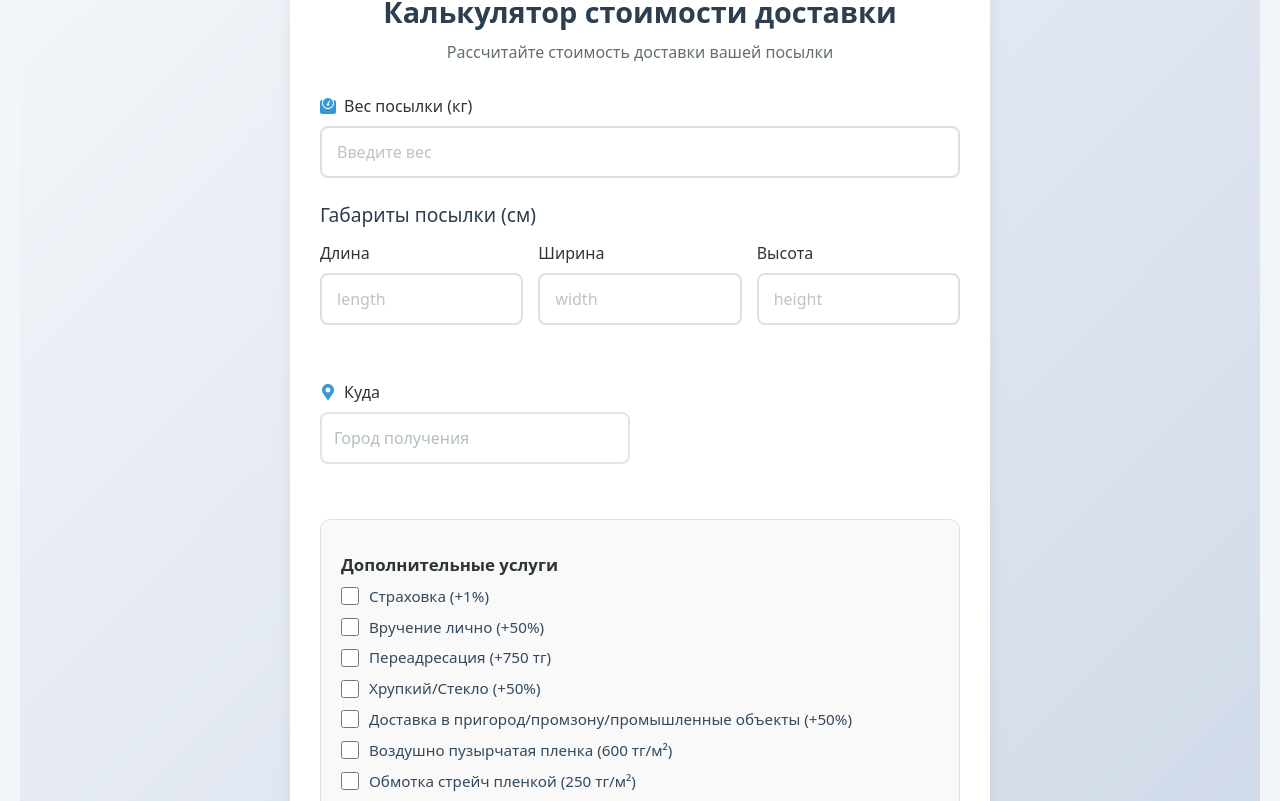
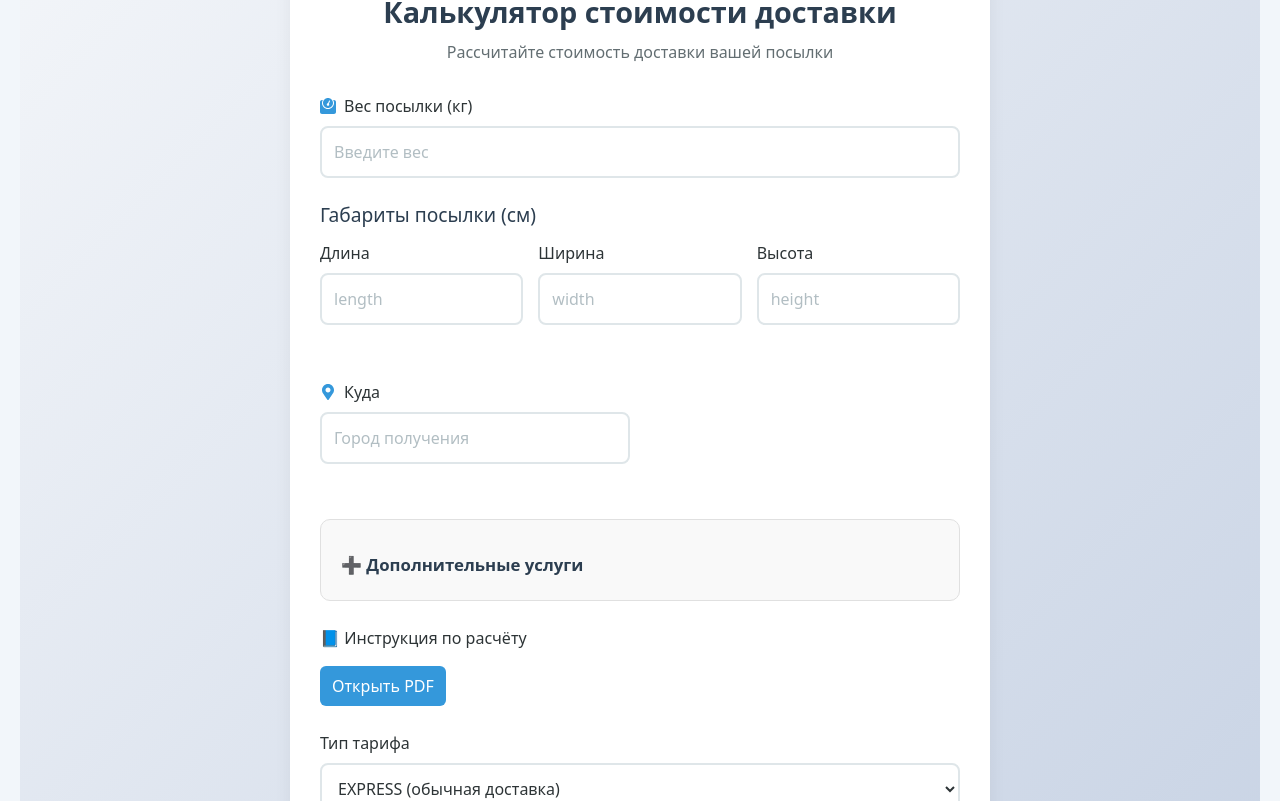
Before and after one commit to Iliyas128/logistics, a React (Vite) app in the folder PCU/: page / in a window 1280 px wide. Shown: the part 999-1800 px from the top of the page. Built offline with nearby package versions, Linux system fonts and the light colour scheme.

Commit message:
lastchange

```diff
--- a/PCU/src/pages/CalculatorPart/Calculator.jsx
+++ b/PCU/src/pages/CalculatorPart/Calculator.jsx
@@ -63,18 +63,34 @@ const Calculator = () => {
 	const [error, setError] = useState(null)
 	const [citySuggestions, setCitySuggestions] = useState([])
 	const [activeField, setActiveField] = useState(null)
+	const [showExtraServices, setShowExtraServices] = useState(false)
 
 	const handleInputChange = e => {
 		const { name, value } = e.target
 
 		if (name.includes('dimensions.')) {
 			const dimension = name.split('.')[1]
+			const cleaned = value.replace(/[^0-9.]/g, '') // только цифры и точка
+
+			// предотврати множественные точки
+			if ((cleaned.match(/\./g) || []).length > 1) return
+
 			setFormData(prev => ({
 				...prev,
 				dimensions: {
 					...prev.dimensions,
-					[dimension]: Number(value),
+					[dimension]: cleaned,
 				},
+			}))
+			return
+		}
+		if (name === 'weight') {
+			const cleaned = value.replace(/[^0-9.]/g, '') // только цифры и точка
+			if ((cleaned.match(/\./g) || []).length > 1) return
+
+			setFormData(prev => ({
+				...prev,
+				weight: cleaned,
 			}))
 			return
 		}
@@ -165,7 +181,8 @@ const Calculator = () => {
 							<FaWeight className='input-icon' /> Вес посылки (кг)
 						</label>
 						<input
-							type='number'
+							type='text'
+							inputMode='decimal' // позволяет только цифры и точку на мобильных
 							name='weight'
 							value={formData.weight}
 							onChange={handleInputChange}
@@ -187,7 +204,8 @@ const Calculator = () => {
 											: 'Высота'}
 									</label>
 									<input
-										type='number'
+										type='text'
+										inputMode='decimal' // позволяет только цифры и точку на мобильных
 										name={`dimensions.${dim}`}
 										value={formData.dimensions[dim]}
 										onChange={handleInputChange}
@@ -232,7 +250,17 @@ const Calculator = () => {
 					</div>
 
 					<div className='form-group extra-services'>
-						<h4>Дополнительные услуги</h4>
+						<h4
+							className='toggle-extra-title'
+							onClick={() => setShowExtraServices(prev => !prev)}
+						>
+							{showExtraServices
+								? '➖ Скрыть дополнительные услуги'
+								: '➕ Дополнительные услуги'}
+						</h4>
+
+						{showExtraServices && (
+							<div className='extra-options'>
 								{[
 									{ key: 'insurance', label: 'Страховка (+1%)' },
 									{ key: 'personalDelivery', label: 'Вручение лично (+50%)' },
@@ -268,7 +296,10 @@ const Calculator = () => {
 										key: 'deliveryNoticeOriginal',
 										label: 'Оригинал уведомления – 600 тг',
 									},
-							{ key: 'deliveryNoticeScan', label: 'Скан уведомления – 200 тг' },
+									{
+										key: 'deliveryNoticeScan',
+										label: 'Скан уведомления – 200 тг',
+									},
 									{
 										key: 'extraDeliveryAttempt',
 										label: 'Доп. попытка доставки – 750 тг',
@@ -277,7 +308,10 @@ const Calculator = () => {
 										key: 'courierWaitTruck',
 										label: 'Ожидание грузовика (5500 тг)',
 									},
-							{ key: 'courierWaitCar', label: 'Ожидание легкового (2000 тг)' },
+									{
+										key: 'courierWaitCar',
+										label: 'Ожидание легкового (2000 тг)',
+									},
 								].map(opt => (
 									<div key={opt.key}>
 										<label>
@@ -292,6 +326,9 @@ const Calculator = () => {
 									</div>
 								))}
 							</div>
+						)}
+					</div>
+
 					<div className='form-group'>
 						<label>📘 Инструкция по расчёту</label>
 						<a
--- a/PCU/src/pages/MainPage.scss
+++ b/PCU/src/pages/MainPage.scss
@@ -386,6 +386,37 @@
 
 				&:hover {
 					background-color: #2c80b4;
+				}
+			}
+			.toggle-extra-title {
+				cursor: pointer;
+				font-weight: 600;
+				margin-bottom: 10px;
+				user-select: none;
+				color: #2c3e50;
+
+				&:hover {
+					color: #007bff;
+				}
+			}
+
+			.extra-options {
+				display: flex;
+				flex-direction: column;
+				gap: 8px;
+
+				label {
+					display: flex;
+					align-items: center;
+					gap: 8px;
+					font-size: 0.95rem;
+					color: #34495e;
+
+					input[type='checkbox'] {
+						width: 16px;
+						height: 16px;
+						accent-color: #3498db;
+					}
 				}
 			}
 
```
Lines whose indentation alone changed are shown as unchanged.
